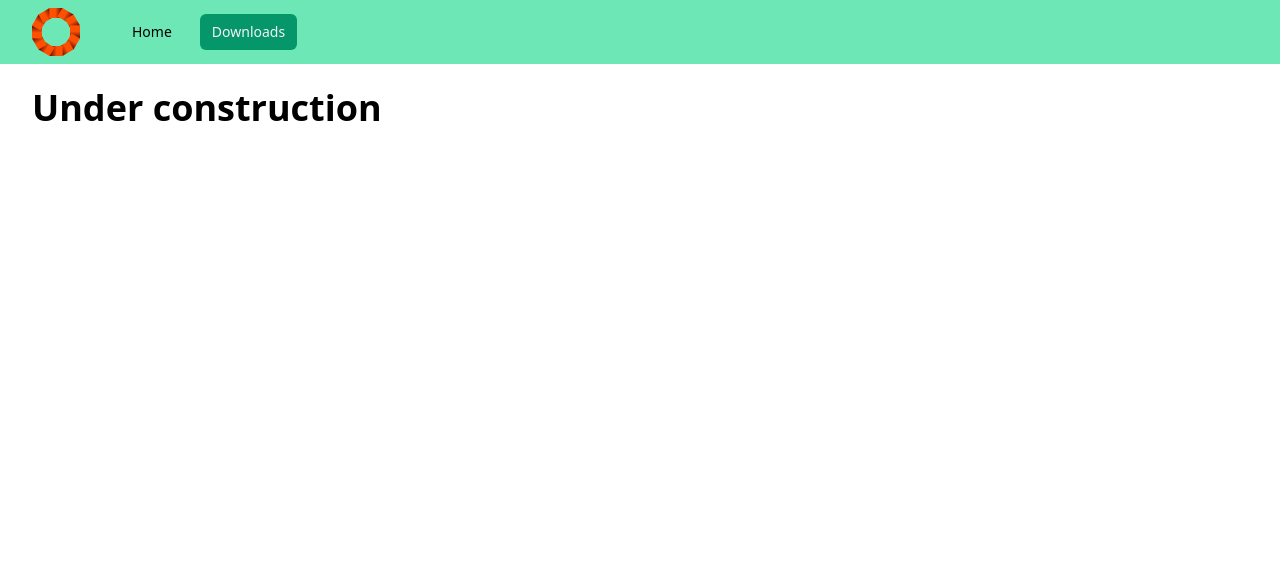
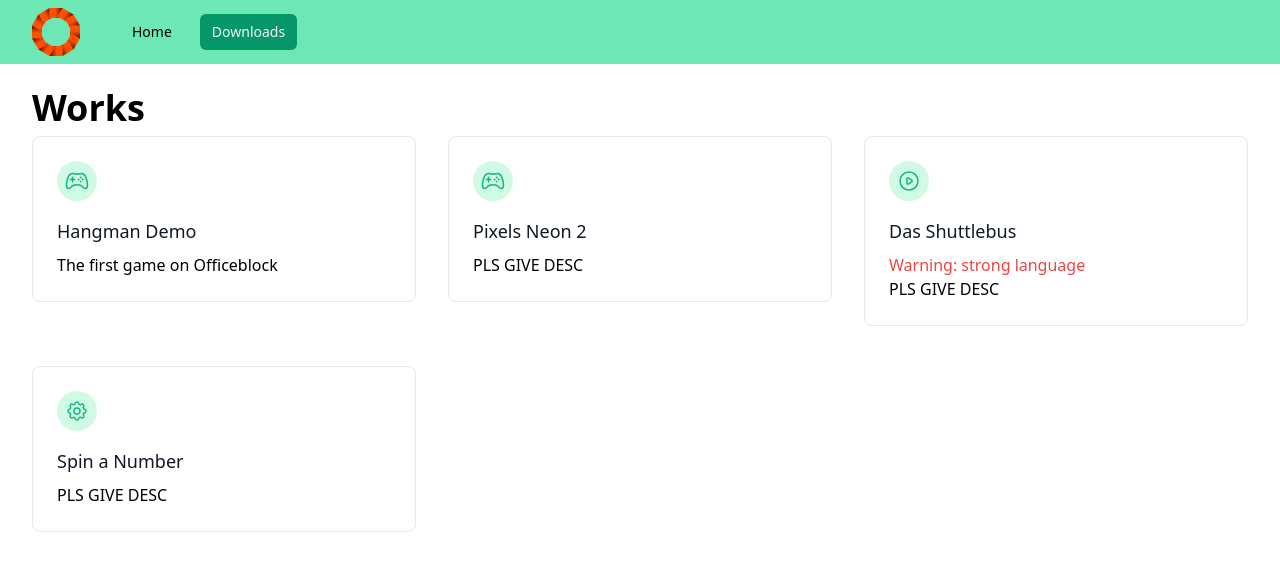
Before and after one commit to OfficeBlock/officeblock.github.io, a Nuxt app: page /downloads in a window 1280 px wide. Shown: the top 570 px of the page. Built offline with nearby package versions, Linux system fonts and the light colour scheme.

Commit message:
Downloads changes

```diff
--- a/nuxt.config.js
+++ b/nuxt.config.js
@@ -1,31 +1,27 @@
-const colors = require('tailwindcss/colors')
+const colors = require("tailwindcss/colors");
 export default {
   // Target: https://go.nuxtjs.dev/config-target
-  target: 'static',
+  target: "static",
 
   // Global page headers: https://go.nuxtjs.dev/config-head
   head: {
-    title: 'officeblock.github.io',
+    title: "officeblock.github.io",
     htmlAttrs: {
-      lang: 'en'
+      lang: "en"
     },
     meta: [
-      { charset: 'utf-8' },
-      { name: 'viewport', content: 'width=device-width, initial-scale=1' },
-      { hid: 'description', name: 'description', content: '' }
+      { charset: "utf-8" },
+      { name: "viewport", content: "width=device-width, initial-scale=1" },
+      { hid: "description", name: "description", content: "" }
     ],
-    link: [
-      { rel: 'icon', type: 'image/svg+xml', href: '/logo.svg' }
-    ]
+    link: [{ rel: "icon", type: "image/svg+xml", href: "/logo.svg" }]
   },
 
   // Global CSS: https://go.nuxtjs.dev/config-css
-  css: [
-  ],
+  css: [],
 
   // Plugins to run before rendering page: https://go.nuxtjs.dev/config-plugins
-  plugins: [
-  ],
+  plugins: [],
 
   // Auto import components: https://go.nuxtjs.dev/config-components
   components: true,
@@ -33,19 +29,23 @@ export default {
   // Modules for dev and build (recommended): https://go.nuxtjs.dev/config-modules
   buildModules: [
     // https://go.nuxtjs.dev/tailwindcss
-    '@nuxtjs/tailwindcss',
+    "@nuxtjs/tailwindcss"
   ],
 
   // Modules: https://go.nuxtjs.dev/config-modules
-  modules: [
-  ],
+  modules: [],
 
   // Build Configuration: https://go.nuxtjs.dev/config-build
-  build: {
-  },
+  build: {},
   tailwindcss: {
     config: {
       theme: {
+        screens: {
+          sm: "640px",
+          md: "768px",
+          lg: "1024px",
+          xl: "1280px"
+        },
         extend: {
           colors: {
             orange: colors.orange
@@ -54,4 +54,4 @@ export default {
       }
     }
   }
-}
+};
--- a/pages/downloads.vue
+++ b/pages/downloads.vue
@@ -1,51 +1,155 @@
 <template>
   <main>
-    <div class="max-w-7xl mx-auto py-6 sm:px-6 lg:px-8">
-        <h1 class="text-4xl font-bold">Under construction</h1>
+    <div class="py-2 max-w-7xl mx-auto py-6 sm:px-6 lg:px-8 container mx-auto px-4">
+      <h1 class="hidden text-4xl font-bold">Under construction</h1>
 
-        <div class="hidden">
-<h1 class="text-4xl font-bold">Works</h1>
-   <ul>
-       <li v-for="download of downloads" :key="download.name">
-           <a :href="download.url">
-           <h2 class="text-3xl">{{download.name}}</h2>
-           <p>{{download.type}}</p>
-           </a></li>
-   </ul>
+      <div class="">
+        <h1 class="text-4xl font-bold">Works</h1>
+        <div class="flex flex-wrap -m-4">
+          <div
+            class="xl:w-1/3 md:w-1/2 p-4 mt-2"
+            v-for="download of downloads"
+            :key="download.name"
+          >
+            <div class="border border-gray-200 p-6 rounded-lg">
+              <div
+                class="w-10 h-10 inline-flex items-center justify-center rounded-full bg-green-100 text-green-500 mb-4"
+              >
+                <svg
+                  v-if="download.type === 'Game'"
+                  class="h-6 w-6"
+                  xmlns="http://www.w3.org/2000/svg"
+                  xmlns:xlink="http://www.w3.org/1999/xlink"
+                  aria-hidden="true"
+                  focusable="false"
+                  style="-ms-transform: rotate(360deg); -webkit-transform: rotate(360deg); transform: rotate(360deg);"
+                  preserveAspectRatio="xMidYMid meet"
+                  viewBox="0 0 512 512"
+                >
+                  <path
+                    d="M467.51 248.83c-18.4-83.18-45.69-136.24-89.43-149.17A91.5 91.5 0 0 0 352 96c-26.89 0-48.11 16-96 16s-69.15-16-96-16a99.09 99.09 0 0 0-27.2 3.66C89 112.59 61.94 165.7 43.33 248.83c-19 84.91-15.56 152 21.58 164.88c26 9 49.25-9.61 71.27-37c25-31.2 55.79-40.8 119.82-40.8s93.62 9.6 118.66 40.8c22 27.41 46.11 45.79 71.42 37.16c41.02-14.01 40.44-79.13 21.43-165.04z"
+                    fill="none"
+                    stroke="currentColor"
+                    stroke-miterlimit="10"
+                    stroke-width="32"
+                  />
+                  <circle cx="292" cy="224" r="20" fill="currentColor" />
+                  <path
+                    d="M336 288a20 20 0 1 1 20-19.95A20 20 0 0 1 336 288z"
+                    fill="currentColor"
+                  />
+                  <circle cx="336" cy="180" r="20" fill="currentColor" />
+                  <circle cx="380" cy="224" r="20" fill="currentColor" />
+                  <path
+                    fill="none"
+                    stroke="currentColor"
+                    stroke-linecap="round"
+                    stroke-linejoin="round"
+                    stroke-width="32"
+                    d="M160 176v96"
+                  />
+                  <path
+                    fill="none"
+                    stroke="currentColor"
+                    stroke-linecap="round"
+                    stroke-linejoin="round"
+                    stroke-width="32"
+                    d="M208 224h-96"
+                  />
+                </svg>
+                <svg
+                  v-else-if="download.type === 'Utility'"
+                  xmlns="http://www.w3.org/2000/svg"
+                  class="h-6 w-6"
+                  fill="none"
+                  viewBox="0 0 24 24"
+                  stroke="currentColor"
+                >
+                  <path
+                    stroke-linecap="round"
+                    stroke-linejoin="round"
+                    stroke-width="1.5"
+                    d="M10.325 4.317c.426-1.756 2.924-1.756 3.35 0a1.724 1.724 0 002.573 1.066c1.543-.94 3.31.826 2.37 2.37a1.724 1.724 0 001.065 2.572c1.756.426 1.756 2.924 0 3.35a1.724 1.724 0 00-1.066 2.573c.94 1.543-.826 3.31-2.37 2.37a1.724 1.724 0 00-2.572 1.065c-.426 1.756-2.924 1.756-3.35 0a1.724 1.724 0 00-2.573-1.066c-1.543.94-3.31-.826-2.37-2.37a1.724 1.724 0 00-1.065-2.572c-1.756-.426-1.756-2.924 0-3.35a1.724 1.724 0 001.066-2.573c-.94-1.543.826-3.31 2.37-2.37.996.608 2.296.07 2.572-1.065z"
+                  />
+                  <path
+                    stroke-linecap="round"
+                    stroke-linejoin="round"
+                    stroke-width="1.5"
+                    d="M15 12a3 3 0 11-6 0 3 3 0 016 0z"
+                  />
+                </svg>
+                <svg
+                  v-if="download.type === 'Animation'"
+                  xmlns="http://www.w3.org/2000/svg"
+                  class="h-6 w-6"
+                  fill="none"
+                  viewBox="0 0 24 24"
+                  stroke="currentColor"
+                >
+                  <path
+                    stroke-linecap="round"
+                    stroke-linejoin="round"
+                    stroke-width="1.5"
+                    d="M14.752 11.168l-3.197-2.132A1 1 0 0010 9.87v4.263a1 1 0 001.555.832l3.197-2.132a1 1 0 000-1.664z"
+                  />
+                  <path
+                    stroke-linecap="round"
+                    stroke-linejoin="round"
+                    stroke-width="1.5"
+                    d="M21 12a9 9 0 11-18 0 9 9 0 0118 0z"
+                  />
+                </svg>
+              </div>
+              <a :href="download.url"
+                ><h2 class="text-lg text-gray-900 font-medium title-font mb-2">
+                  {{ download.name }}
+                </h2></a
+              >
+              <p class="leading-relaxed text-base">
+                <p v-for="warning of download.warnings" :key="warning + download.name" class="text-red-500">Warning: {{warning}}</p>
+                {{ download.description }}
+              </p>
+            </div>
+          </div>
         </div>
+      </div>
     </div>
-   </main>
+  </main>
 </template>
 <script>
 export default {
-  data(){
+  data() {
     return {
       downloads: [
         {
-          "name":"Hangman Demo",
-          "url": "https://cdn.discordapp.com/attachments/829435852690030624/829435999833948210/Hangman_Demo.exe",
-          "type": "Game"
+          name: "Hangman Demo",
+          url:
+            "https://cdn.discordapp.com/attachments/829435852690030624/829435999833948210/Hangman_Demo.exe",
+          type: "Game",
+          "description":"The first game on Officeblock",
         },
         {
-          "name":"Pixels Neon 2",
-          "url": "https://bluepload.unstable.life/selif/pixelsneon2.exe",
-          "type": "Game"
+          name: "Pixels Neon 2",
+          url: "https://bluepload.unstable.life/selif/pixelsneon2.exe",
+          type: "Game",
+          "description":"PLS GIVE DESC",
         },
         {
-          "name":"Das Shuttlebus",
-          "url": "https://bluepload.unstable.life/selif/dasshuttlebus.exe",
-          "type": "Animation",
-          "warnings": [
-              "strong_language"
-          ]
+          name: "Das Shuttlebus",
+          url: "https://bluepload.unstable.life/selif/dasshuttlebus.exe",
+          type: "Animation",
+          warnings: ["strong language"],
+          "description":"PLS GIVE DESC",
         },
         {
-          "name":"Spin a Number",
-          "url": "https://cdn.discordapp.com/attachments/829435852690030624/829436241337516112/Spin_a_Number.exe",
-          "type": "Utility"
+          name: "Spin a Number",
+          url:
+            "https://cdn.discordapp.com/attachments/829435852690030624/829436241337516112/Spin_a_Number.exe",
+          type: "Utility",
+          "description":"PLS GIVE DESC",
         }
       ]
-    }
-  }
+    };
+  },
 }
 </script>
--- a/pages/index.vue
+++ b/pages/index.vue
@@ -1,23 +1,29 @@
 <template>
   <div>
-
-  <header class="bg-white">
-    <div class="max-w-7xl mx-auto py-6 px-4 sm:px-6 lg:px-8">
-      <h1 class="text-3xl font-bold text-gray-900">
-        OfficeBlock
-      </h1>
-      <span class="text-2xl text-gray-400 my-8">OfficeBlock is an archive of creative suite games, such as games made in Microsoft PowerPoint.</span>
-    </div>
-  </header>
     <main>
       <div class="max-w-7xl mx-auto py-6 sm:px-6 lg:px-8">
-      <!-- Replace with your content -->
-      <div class="px-4 py-6 sm:px-0">
-
+        <div class="py-12 ">
+          <div class="max-w-lg mb-8">
+            <h2 class="text-4xl md:text-4xl mb-4 font-bold font-heading">
+              <span>OfficeBlock</span>
+            </h2>
+            <p class="text-gray-500 leading-relaxed">
+              OfficeBlock is an archive of creative suite games, such as games made in Microsoft PowerPoint.
+            </p>
           </div>
-      <!-- /End replace -->
+          <div class="hidden"><!-- What buttons should go here?-->
+            <a
+              class="block sm:inline-block py-4 px-8 mb-4 sm:mb-0 sm:mr-3 text-xs text-white text-center font-semibold leading-none bg-green-600 hover:bg-green-700 rounded"
+              href="#"
+              >Check Now</a
+            ><a
+              class="block sm:inline-block py-4 px-8 text-xs text-greenGray-500 hover:text-greenGray-600 text-center font-semibold leading-none bg-white rounded"
+              href="#"
+              >Documentation</a
+            >
+          </div>
+        </div>
       </div>
     </main>
   </div>
-
 </template>
```
Also changed, not shown: 1 other file (tests, documents, lock files or other folders). Lines whose indentation alone changed are shown as unchanged.
